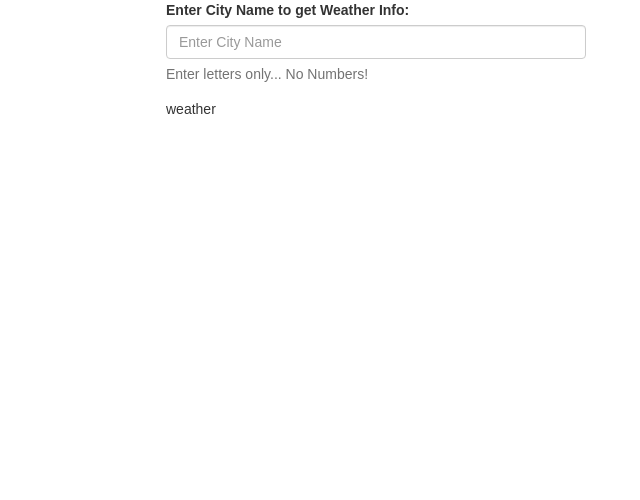
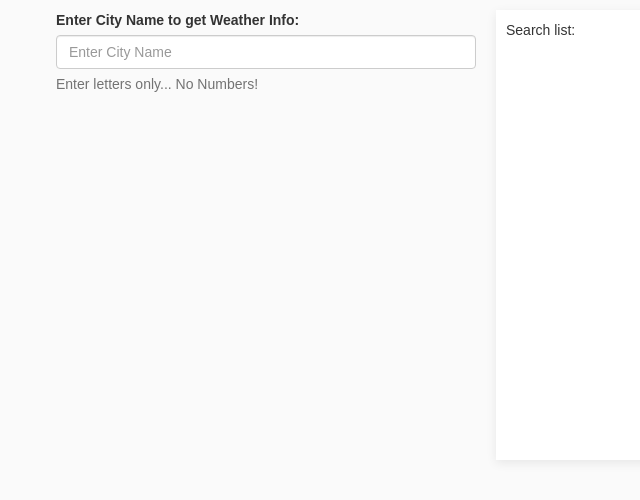
Before and after one commit to carloschulo/react-weather, a React (Create React App) app: page / in a window 1280 px wide. Shown: the top 500 px of the page, without its empty margins (264-904 px from the left). Built offline with nearby package versions, Linux system fonts and the light colour scheme.

Commit message:
created reusable CARD component

```diff
--- a/src/App.css
+++ b/src/App.css
@@ -1,7 +1,16 @@
-/*.App {
-  text-align: center;
+.App {
+  display: flex;
+  flex-direction: row;
 }
 
+.App-column {
+  display: flex;
+  flex-direction: column;
+  margin: 10px;
+  /*justify-content: center;*/
+  /*align-items: center;*/
+}
+/*
 .App-logo {
   animation: App-logo-spin infinite 20s linear;
   height: 80px;
--- a/src/App.js
+++ b/src/App.js
@@ -1,6 +1,6 @@
 import React, { Component } from 'react';
 import { fetchWeather } from './utils/api';
-import { Search, Weather } from './components';
+import { Search, Card, SearchList, Results } from './components';
 import './App.css';
 
 
@@ -12,7 +12,7 @@ class App extends Component {
     this.currentSearch = this.currentSearch.bind(this);
     this.state = {
       searched: [],
-      current: {}
+      current: null
     }
   }
 
@@ -39,8 +39,8 @@ class App extends Component {
   }
 
   currentSearch(searchResult){
-    let current = {...this.state.current};
-    current = {};
+    // let current = {...this.state.current};
+    // current = {};
     this.setState({current: searchResult})
   }
 
@@ -56,12 +56,24 @@ class App extends Component {
   render() {
     return (
       <div className="App">
-        <Search
-          getWeather={this.getWeather}
-        />
-        <Weather
-          currentSearch={this.state.current}
-        />
+        <div className="App-column">
+
+            <Search
+              getWeather={this.getWeather}
+            />
+            {!this.state.current ? null :
+              <Card>
+                <Results current={this.state.current}/>
+              </Card>
+          }
+        </div>
+        <div className="App-column">
+          <Card width={200}>
+            <SearchList
+            list={this.state.searched}
+            />
+          </Card>
+        </div>
       </div>
     );
   }
--- /dev/null
+++ b/src/components/card/Card.js
@@ -0,0 +1,14 @@
+import React from 'react';
+import './card.css'
+
+const Card = (props) => {
+  return (
+    <div className='card' style={{width: `${props.width}px`}}>
+    {/* <p>The Weather for today in {props.currentSearch.name} is: </p>
+     <p>Temperature: {props.currentSearch.main.temp}</p>*/}
+     {props.children}
+    </div>
+  );
+};
+
+export default Card;
--- /dev/null
+++ b/src/components/card/card.css
@@ -0,0 +1,9 @@
+.card {
+  display: flex;
+  justify-content: center;
+  width: 420px;
+  height: 450px;
+  background: #fff;
+  box-shadow: 0px 3px 10px rgba(0, 0, 0, 0.08);
+  overflow: hidden;
+}
--- a/src/components/index.js
+++ b/src/components/index.js
@@ -1,3 +1,6 @@
 import Search from './search/Search';
-import Weather from './weather/Weather';
-export { Search, Weather };
+import Card from './card/Card';
+import SearchList from './searchList/SearchList';
+import Results from './results/Results';
+
+export { Search, Card, SearchList, Results };
--- /dev/null
+++ b/src/components/results/Results.js
@@ -0,0 +1,16 @@
+import React from 'react';
+import './results.css'
+
+const Results = (props) => {
+  return (
+    <div className='results'>
+      Results:
+      <br/>
+      {props.current.name}
+      <br/>
+      {props.current.main.temp}
+    </div>
+  );
+};
+
+export default Results;
--- /dev/null
+++ b/src/components/results/results.css
@@ -0,0 +1,6 @@
+.results {
+  display: flex;
+  flex-direction: column;
+  width: 100%;
+  padding: 10px;
+}
--- /dev/null
+++ b/src/components/searchList/SearchList.js
@@ -0,0 +1,18 @@
+import React from 'react';
+import './searchList.css';
+
+const SearchList = (props) => {
+  console.log(props.list)
+  return (
+    <div className='search-list'>
+      <p>Search list: </p>
+      <ul>
+        {props.list.map( (city, index) => (
+          <li key={index}> {city} </li>
+        ))}
+      </ul>
+    </div>
+  );
+};
+
+export default SearchList;
--- /dev/null
+++ b/src/components/searchList/searchList.css
@@ -0,0 +1,13 @@
+.search-list {
+  display: flex;
+  flex-direction: column;
+  align-items: flex-start;
+  width: 100%;
+  padding: 10px;
+}
+
+.search-list ul, .search-list li {
+  padding: 0;
+  margin: 0;
+  list-style: none;
+}
--- a/src/components/weather/Weather.js
+++ /dev/null
@@ -1,13 +0,0 @@
-import React from 'react';
-
-const Weather = (props) => {
-  console.log('props in weather: ', props.currentSearch)
-  return (
-    <div>
-      weather
-      {props.currentSearch.name}
-    </div>
-  );
-};
-
-export default Weather;
--- a/src/index.css
+++ b/src/index.css
@@ -4,4 +4,5 @@ body {
   font-family: sans-serif;
   display: flex;
   justify-content: center;
+  background: #fafafa;
 }
```
Also changed, not shown: idea.txt.
